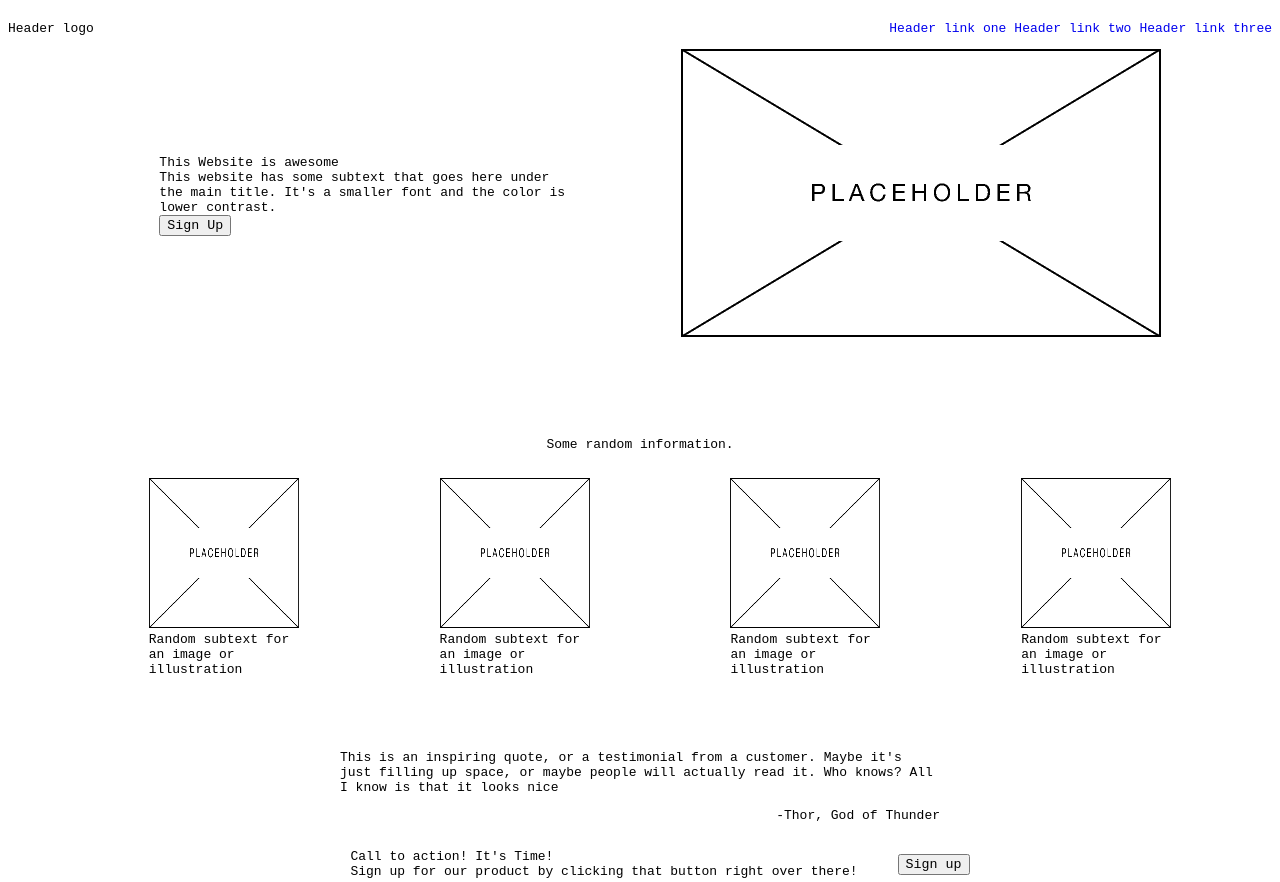
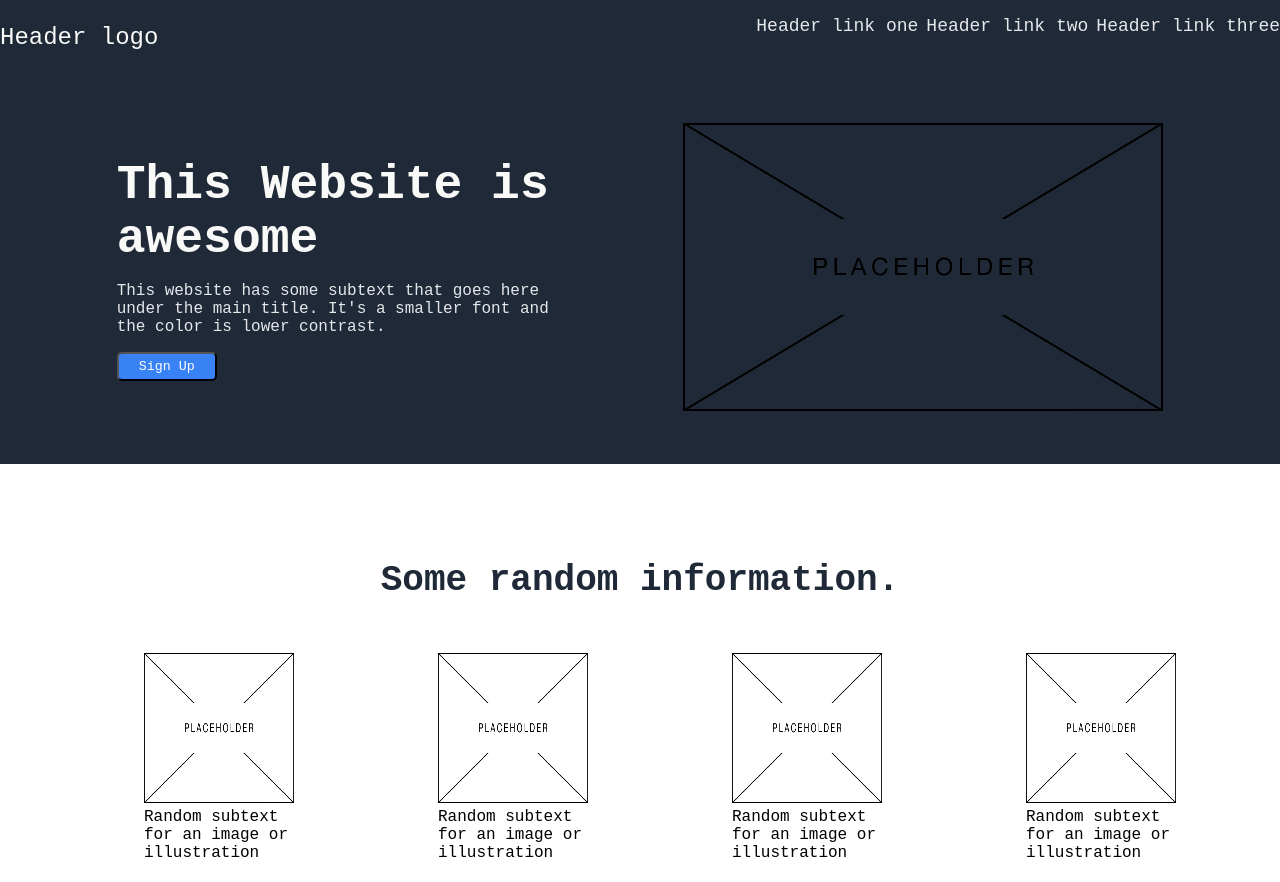
Before and after one commit to ricardo-hz/landing-page, a plain HTML site: page index.html in a window 1280 px wide. Shown: the top 882 px of the page. Drawn offline with Linux system fonts and the light colour scheme.

Commit message:
Add styling to sections

```diff
--- a/index.html
+++ b/index.html
@@ -11,20 +11,20 @@
             <li>Header logo</li>
         </ul>
         <ul class="header-links">
-            <li><a href = #>Header link one</a></li>
-            <li><a href = #>Header link two</a></li>
-            <li><a href = #>Header link three</a></li>
+            <li><a class="header-link" href = #>Header link one</a></li>
+            <li><a class="header-link" href = #>Header link two</a></li>
+            <li><a class="header-link" href = #>Header link three</a></li>
         </ul>
         </div>
 
         <div class="below-header">
             <div class="text">
                 <ul class="below-header-list">
-                    <li>This Website is awesome</li>
-                    <li>This website has some subtext that goes here
+                    <li id="hero-main-text">This Website is awesome</li>
+                    <li class="hero-secondary-text">This website has some subtext that goes here
                         under the main title. It's a smaller font and
                         the color is lower contrast.</li>
-                    <li><button>Sign Up</button></li>
+                    <li><button class="sign-up-button">Sign Up</button></li>
                 </ul>
             </div>
             <div class="image">
@@ -38,22 +38,22 @@
                 <!--Random Image and Text Box 1-->
                 <ul class="image-text-box">
                 <li><img class="random-image" src = "./img/placeholder.png" alt="Placeholder alt text for placeholder image"></li>
-                <li>Random subtext for an image or illustration</li>
+                <li class="hero-secondary-text">Random subtext for an image or illustration</li>
                 </ul>
                 <!--Random Image and Text Box 2-->
                 <ul class="image-text-box">
                 <li><img class="random-image" src = "./img/placeholder.png" alt="Placeholder alt text for placeholder image"></li>
-                <li>Random subtext for an image or illustration</li>
+                <li class="hero-secondary-text">Random subtext for an image or illustration</li>
                 </ul>
                 <!--Random Image and Text Box 3-->
                 <ul class="image-text-box">
                     <li><img class="random-image" src = "./img/placeholder.png" alt="Placeholder alt text for placeholder image"></li>
-                    <li>Random subtext for an image or illustration</li>
+                    <li class="hero-secondary-text">Random subtext for an image or illustration</li>
                     </ul>
                 <!--Random Image and Text Box 4-->
                 <ul class="image-text-box">
                 <li><img class="random-image" src = "./img/placeholder.png" alt="Placeholder alt text for placeholder image"></li>
-                <li>Random subtext for an image or illustration</li>
+                <li class="hero-secondary-text">Random subtext for an image or illustration</li>
                 </ul>
             </div>
         </div>
@@ -69,13 +69,16 @@
         </div>
 
         <div class="advertisement">
+            <div class="content">
             <ul class="call-to-action">
                 <li>Call to action! It's Time!</li>
                 <li>Sign up for our product by clicking that button right over there!</li>
             </ul>
-            <ul class="sign-up-button">
-                <button>Sign up</button>
+
+            <ul class="advertisement-list">
+                <button class="sign-up-button">Sign up</button>
             </ul>
+            </div>
         </div>
 
         <div class="footer">
--- a/styles.css
+++ b/styles.css
@@ -1,7 +1,11 @@
 *{
-    font-family: monospace;
+    font-family: 'Courier New', Courier, monospace;
 }
 
+body{
+    margin: 0;
+    padding: 0;
+}
 /*This allows the image to shrink and expand*/
 img{
     flex-wrap: wrap;
@@ -34,6 +38,8 @@ a{
 .below-header{
     display: flex;
     justify-content: space-evenly;
+    padding-top: 48px;
+    padding-bottom: 48px;
 }
 
 .below-header .text{
@@ -82,6 +88,7 @@ a{
     display: flex;
     justify-content: center;
     align-items: center;
+    padding: 96px;
 }
 
 .footer{
@@ -89,3 +96,87 @@ a{
     align-items: center;
     justify-content: center;
 }
+
+.advertisement .content{
+    display: flex;
+    gap: 16px;
+    padding: 32px;
+}
+
+.header,
+.below-header,
+.footer{
+    background-color: #1F2937;
+    color: #E5E7EB;
+}
+
+#hero-main-text{
+    font-size: 48px;
+    font-weight: bolder;
+    color: #F9FAF8;
+}
+
+.header-link
+{
+    font-size: 18px;
+    color: #E5E7EB;
+}
+
+.hero-secondary-text,
+.quote-text{
+    /*Why isn't font-weight working :'(*/
+    font-weight: lighter;
+}
+
+.header-logo{
+    font-size: 24px;
+    color: #F9FAF8;
+}
+
+.random-information .text{
+    font-size: 36px;
+    font-weight: bolder;
+    color: #1F2937;
+}
+
+.below-header-list{
+    display: flex;
+    flex-direction: column;
+    gap: 16px;
+    margin: 0px;
+    padding: 0px;
+}
+.quote{
+    background-color: #E5E7EB;
+    padding-top: 96px;
+    padding-bottom: 96px;
+}
+
+.advertisement .content,
+.below-header-list .sign-up-button,
+.advertisement .content .sign-up-button
+{
+    background-color: #3882F6;
+    border-radius: 5px;
+}
+
+.call-to-action{
+    padding: 0;
+}
+
+.sign-up-button{
+    flex: 1 0 auto;
+}
+
+.advertisement .content .sign-up-button,
+.below-header-list .sign-up-button{
+    padding: 5px 20px 5px 20px;
+    color: white;
+}
+
+.advertisement-list{
+    display: flex;
+    align-items: center;
+    margin: 0px;
+    padding: 0px;
+}
```
